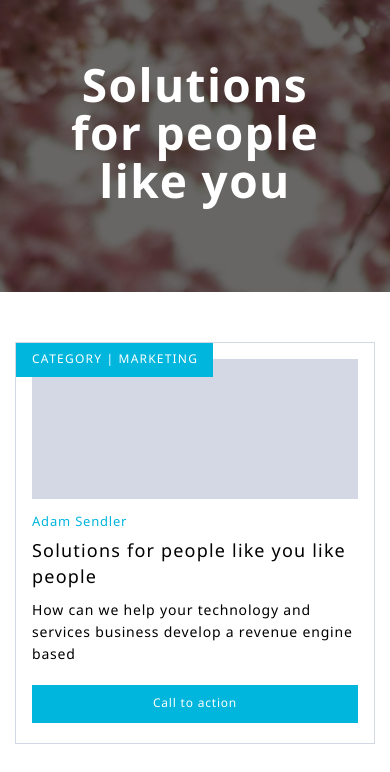
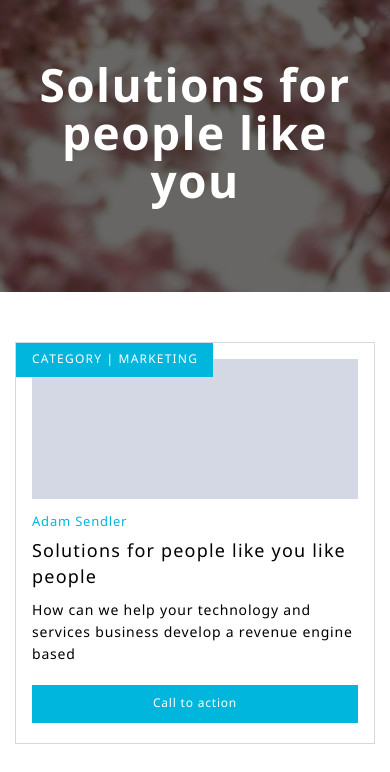
Before and after one commit to BercAlexei/test-cards, a website: page src/index.html in a window 390 px wide. Shown: the top 772 px of the page. Drawn offline with nearby package versions, Linux system fonts and the light colour scheme; files that its build step writes are made by us from their sources; files whose address does not match are found by name.

Commit message:
title в сетку и hover

```diff
--- a/src/index.html
+++ b/src/index.html
@@ -12,8 +12,8 @@
     <section class="promo">
         <div class="container">
             <div class="row">
-                <div class="column">
-                    <h1 class="title title_promo">Solutions for people like you</h1>
+                <div class="column column_promo">
+                    <h1 class="title">Solutions for people like you</h1>
                 </div>
             </div>
         </div>
--- a/src/scss/blocks/_btn.scss
+++ b/src/scss/blocks/_btn.scss
@@ -4,7 +4,7 @@
     padding: 9px 35px 11px 35px;
     @include fonts (normal, normal, 13px, 20px, .8px, $white);
     text-align: center;
-
+    transition: all .5s;
     &_blue {
         background: $second-color;
     }
@@ -14,4 +14,7 @@
         background: inherit;
         border: 2px solid $main-color;
     }
+    &:hover {
+        box-shadow: 1px 1px 15px $main-color;
+    }
 }
--- a/src/scss/blocks/_column.scss
+++ b/src/scss/blocks/_column.scss
@@ -1,6 +1,34 @@
 .column {
+  @include make-col-ready;
+  &_promo {
+    @include make-col(8);
+
+    @include breakpoint-md {
+      @include make-col(8);
+    }
+
+    @include breakpoint-sm {
+      @include make-col(10);
+    }
+
+    @include breakpoint-ssm {
+      @include make-col(12);
+    }
+  }
+  &_cards {
+    margin-top: 30px;
+    @include make-col(4);
+
+    @include breakpoint-lg {
+      @include make-col(6);
+    }
+
+    @include breakpoint-ssm {
+      @include make-col(12);
+    }
+  }
+
   &_about {
-    @include make-col-ready;
     @include make-col(6);
 
     @include breakpoint-lg {
@@ -15,17 +43,4 @@
       @include make-col(12);
     }
   }
-  &_cards {
-    margin-top: 30px;
-    @include make-col-ready;
-    @include make-col(4);
-
-    @include breakpoint-lg {
-      @include make-col(6);
-    }
-
-    @include breakpoint-ssm {
-      @include make-col(12);
-    }
-  }
 }
--- a/src/scss/blocks/_media.scss
+++ b/src/scss/blocks/_media.scss
@@ -3,9 +3,6 @@
         font-size: 54px;
         line-height: 60px;
 
-        &_promo {
-            width: 630px;
-        }
         &_about {
             font-size: 54px;
             line-height: 60px;
@@ -36,9 +33,6 @@
     .title {
         font-size: 46px;
         line-height: 48px;
-        &_promo {
-            width: 470px;
-        }
         &_about {
             font-size: 46px;
             line-height: 48px;
@@ -91,19 +85,10 @@
 }
 
 @media (max-width: 767px) {
-    .title {
-        &_promo {
-            width: 450px;
-        }
-    }
+
 }
 
 @media (max-width: 575px) {
-    .title {
-        &_promo {
-           width: 290px;
-        }
-    }
 
     .btn {
         width: 100%;
--- a/src/scss/blocks/_title.scss
+++ b/src/scss/blocks/_title.scss
@@ -4,9 +4,6 @@
     text-align: center;
     left: 50%;
     transform: translateX(-50%);
-    &_promo {
-        width: 750px;
-    }
     &_about {
         color: $main-color;
         text-align: left;
```
Also changed, not shown: dist/css/style.min.css, dist/db.json, dist/index.html.
